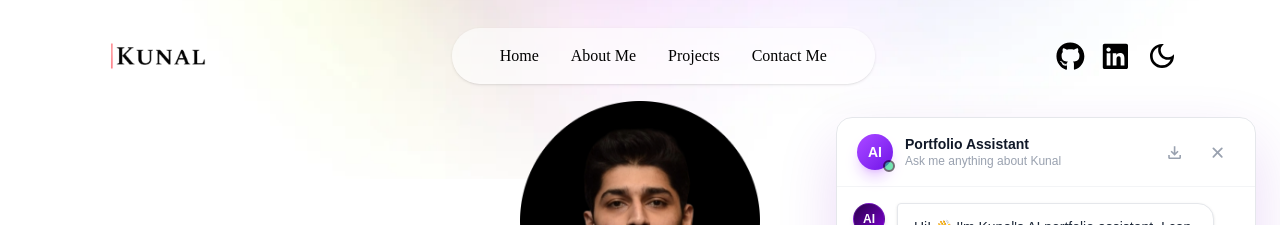
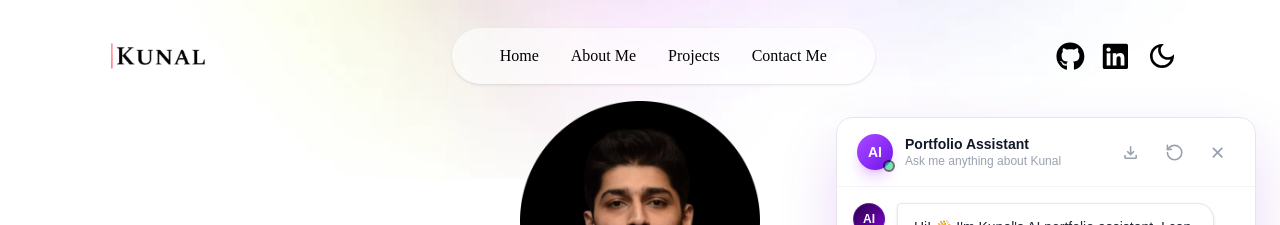
Before and after one commit to kpkp95/portfolio-kunal, a Next.js app: page / in a window 1280 px wide. Both pictures are taken after a click on the button "AI". Shown: the top 225 px of the page. Built offline with nearby package versions, Linux system fonts and the light colour scheme; a web font is replaced by a local one.

Commit message:
Implement persistent chat history, reset conversation button, and pretty source citation badges

```diff
--- a/app/components/chat/ChatMessage.tsx
+++ b/app/components/chat/ChatMessage.tsx
@@ -95,6 +95,17 @@ function TypingDots() {
   );
 }
 
+function formatSourceName(path: string): string {
+  const file = path.split(/[\/\\]/).pop() || path;
+  switch (file) {
+    case "resume.txt": return "📄 Professional Resume";
+    case "skills.txt": return "🛠️ Technical Skills";
+    case "experience.txt": return "💼 Work History";
+    case "project-details.txt": return "🚀 Featured Projects";
+    default: return `📄 ${file.replace(".txt", "")}`;
+  }
+}
+
 export default function ChatMessage({ message, isDarkMode }: ChatMessageProps) {
   const isUser = message.role === "user";
 
@@ -154,7 +165,7 @@ export default function ChatMessage({ message, isDarkMode }: ChatMessageProps) {
                         : "bg-purple-50 text-purple-700 border border-purple-200"
                     }`}
                 >
-                  📄 {source}
+                  {formatSourceName(source)}
                 </span>
               ))}
             </div>
--- a/app/components/chat/ChatPanel.tsx
+++ b/app/components/chat/ChatPanel.tsx
@@ -33,9 +33,34 @@ const WELCOME_MESSAGE: Message = {
 
 export default function ChatPanel({ isOpen, onClose, isDarkMode }: ChatPanelProps) {
   const [messages, setMessages] = useState<Message[]>([WELCOME_MESSAGE]);
+  const [isLoaded, setIsLoaded] = useState(false);
   const [input, setInput] = useState("");
   const [isLoading, setIsLoading] = useState(false);
   const [error, setError] = useState<string | null>(null);
+
+  // Load from localStorage on mount (SSR safe)
+  useEffect(() => {
+    const saved = localStorage.getItem("portfolio_chat_messages");
+    if (saved) {
+      try {
+        const parsed = JSON.parse(saved).map((m: any) => ({
+          ...m,
+          timestamp: new Date(m.timestamp),
+        }));
+        setMessages(parsed);
+      } catch (e) {
+        console.error("Failed to parse saved chat messages", e);
+      }
+    }
+    setIsLoaded(true);
+  }, []);
+
+  // Save to localStorage on change
+  useEffect(() => {
+    if (isLoaded) {
+      localStorage.setItem("portfolio_chat_messages", JSON.stringify(messages));
+    }
+  }, [messages, isLoaded]);
 
   const messagesEndRef = useRef<HTMLDivElement>(null);
   const inputRef = useRef<HTMLTextAreaElement>(null);
@@ -203,6 +228,13 @@ export default function ChatPanel({ isOpen, onClose, isDarkMode }: ChatPanelProp
     e.target.style.height = `${Math.min(e.target.scrollHeight, 120)}px`;
   };
 
+  const resetChat = () => {
+    if (window.confirm("Are you sure you want to clear your conversation history?")) {
+      setMessages([WELCOME_MESSAGE]);
+      localStorage.removeItem("portfolio_chat_messages");
+    }
+  };
+
   const showSuggestedPrompts = messages.length <= 1;
 
   return (
@@ -261,6 +293,18 @@ export default function ChatPanel({ isOpen, onClose, isDarkMode }: ChatPanelProp
               >
                 <MdOutlineFileDownload size="1.2em" />
               </a>
+              {/* Reset Conversation Button */}
+              <button
+                onClick={resetChat}
+                title="Reset Conversation"
+                className={`p-2 rounded-lg transition hover:scale-110
+                  ${isDarkMode ? "hover:bg-white/10 text-white/60 hover:text-white" : "hover:bg-gray-100 text-gray-400 hover:text-gray-700"}`}
+              >
+                <svg stroke="currentColor" fill="none" strokeWidth="2" viewBox="0 0 24 24" strokeLinecap="round" strokeLinejoin="round" height="1.2em" width="1.2em">
+                  <path d="M3 12a9 9 0 1 0 9-9 9.75 9.75 0 0 0-6.74 2.74L3 8"/>
+                  <path d="M3 3v5h5"/>
+                </svg>
+              </button>
               <button
                 onClick={onClose}
                 className={`p-2 rounded-lg transition hover:scale-110
```
